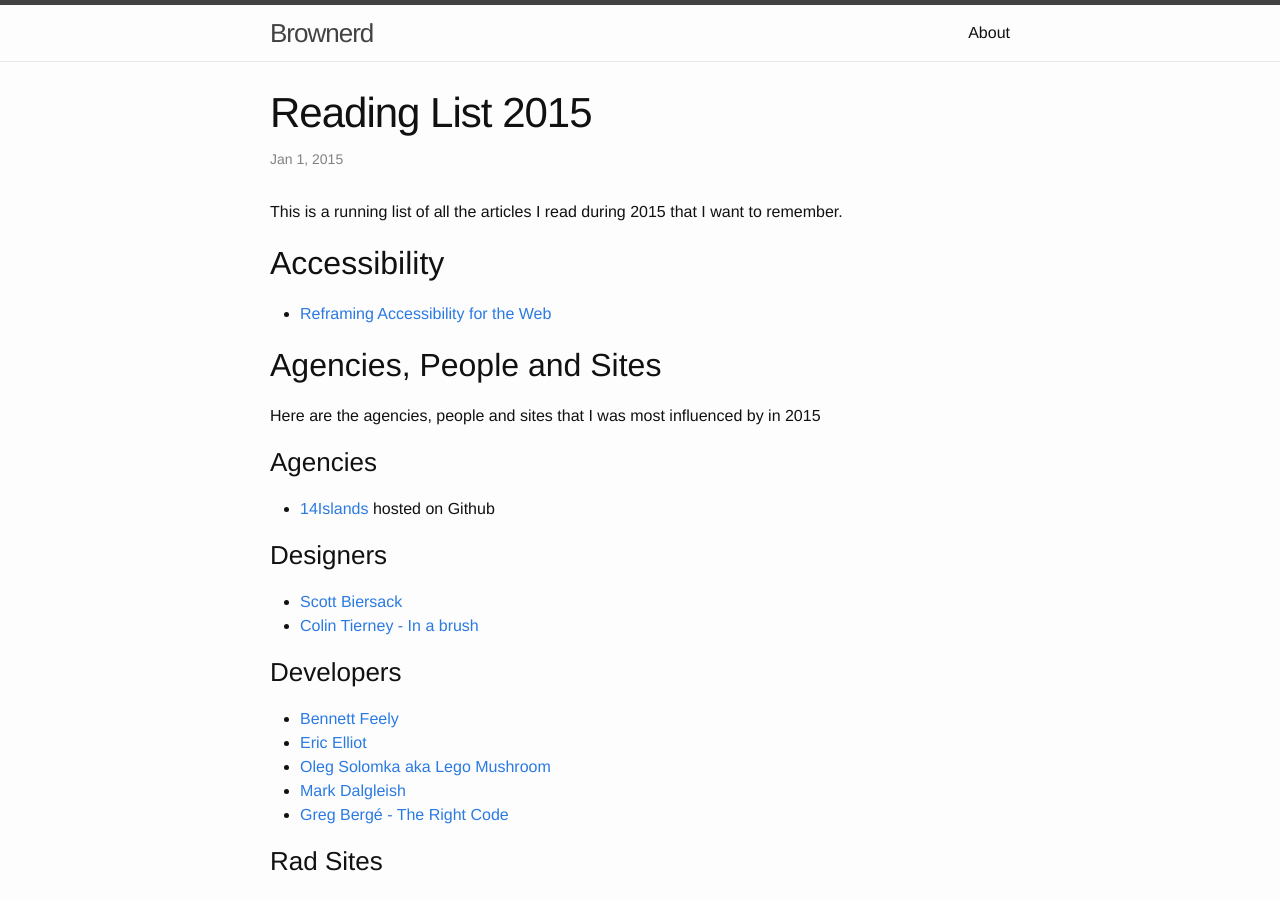
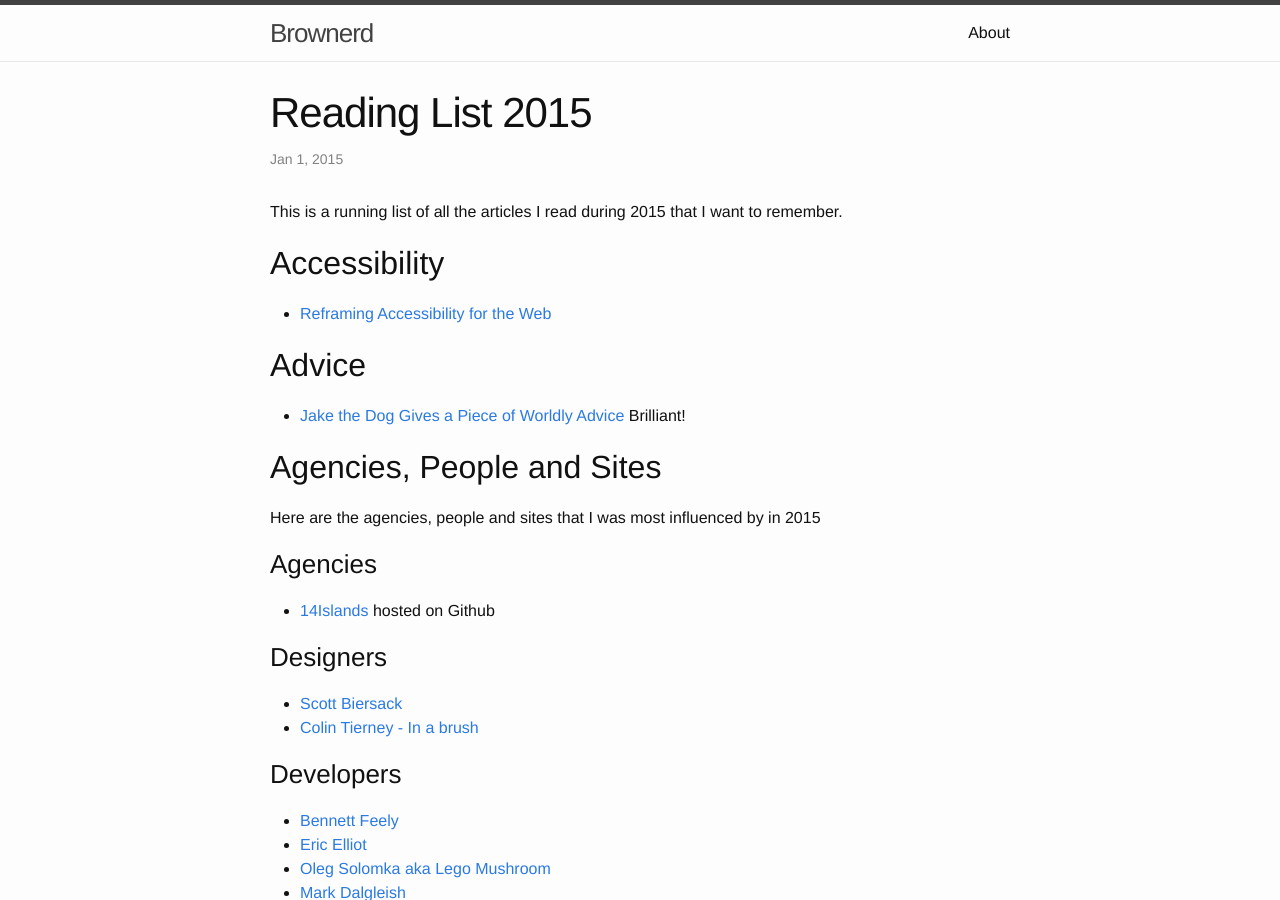
Before and after one commit to brownerd/brownerd.github.io, a Jekyll site: the page built from _posts/2015-01-01-reading-list-2015.md, in a window 1280 px wide and 900 px high. Built offline with Jekyll 4.4.1, drawn with Linux system fonts in a browser that asks for light colours; emoji names are drawn with the system emoji font.

Commit message:
Jake the Dog Gives a Piece of Worldly AdviceJake the Dog Gives a Piece of Worldly Advice

```diff
--- a/_posts/2015-01-01-reading-list-2015.md
+++ b/_posts/2015-01-01-reading-list-2015.md
@@ -10,7 +10,8 @@ This is a running list of all the articles I read during 2015 that I want to rem
 - [Reframing Accessibility for the Web](http://alistapart.com/article/reframing-accessibility-for-the-web)
 
 
-
+## Advice
+- [Jake the Dog Gives a Piece of Worldly Advice](https://www.youtube.com/watch?v=DN43sCyEanA) Brilliant!
 
 
 ## Agencies, People and Sites
```
